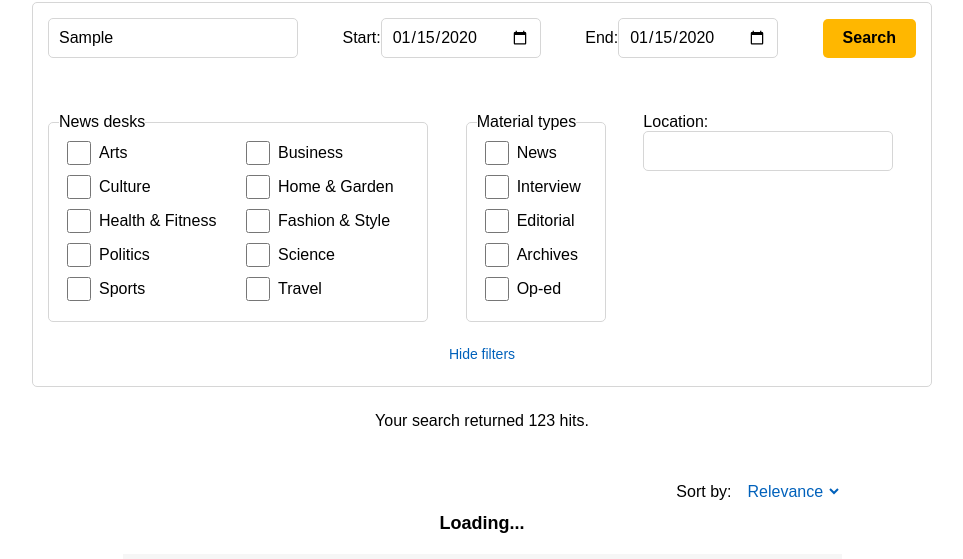
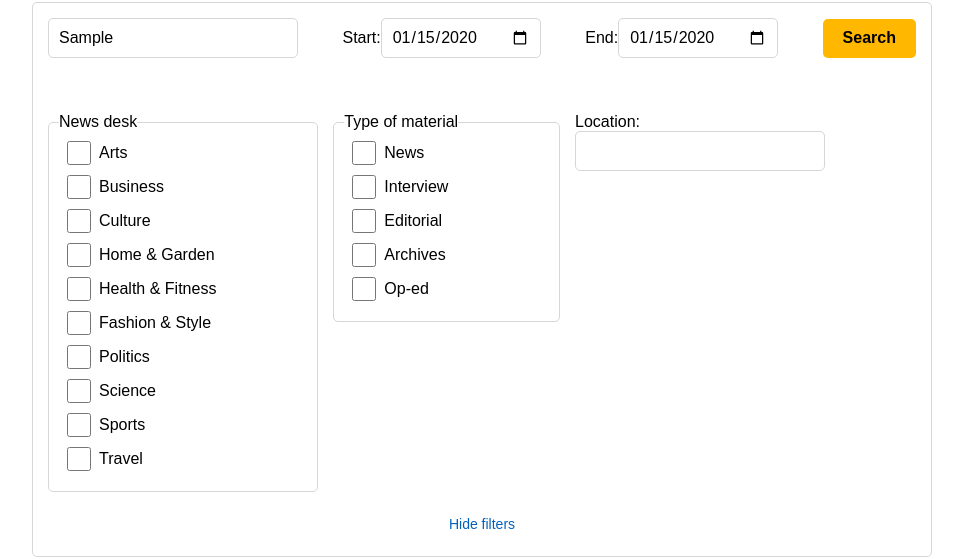
Before and after one commit to MatthewBerglund/nytimes-article-searcher-react, a React (Create React App) app: page / in a window 1280 px wide. Both pictures are taken after typing "Sample", "2020-01-15", "2020-01-15" into the empty fields and a click on the button "Show filters". Shown: the part 85-644 px from the top of the page, without its empty margins (158-1121 px from the left). Built offline with nearby package versions, Linux system fonts and the light colour scheme; the HTML template or start-up script is replaced by a standard one.

Commit message:
Change App component to use hooks, refactor all other components accordingly

```diff
--- a/package.json
+++ b/package.json
@@ -1,6 +1,7 @@
 {
   "name": "nytimes-article-searcher",
   "version": "0.1.0",
+  "homepage": "https://matthewberglund.github.io/nytimes-article-searcher-react",
   "private": true,
   "dependencies": {
     "@testing-library/jest-dom": "^5.16.2",
@@ -12,6 +13,8 @@
     "web-vitals": "^2.1.4"
   },
   "scripts": {
+    "predeploy": "npm run build",
+    "deploy": "gh-pages -d build",
     "start": "react-scripts start",
     "build": "react-scripts build",
     "test": "react-scripts test",
@@ -34,5 +37,8 @@
       "last 1 firefox version",
       "last 1 safari version"
     ]
+  },
+  "devDependencies": {
+    "gh-pages": "^3.2.3"
   }
 }
--- a/src/App.js
+++ b/src/App.js
@@ -1,67 +1,20 @@
-import React from 'react';
+import React, { useState } from 'react';
 import './App.css';
 import SearchForm from './SearchForm';
 import SearchSort from './SearchSort';
 import SearchResults from './SearchResults';
-import { camelCaseify } from './helpers';
-import { is } from '@babel/types';
 
-class App extends React.Component {
-  state = {
-    search: {
+function App() {
+  const [search, setSearch] = useState({
     query: '',
     begin: '',
     end: '',
     glocation: '',
-      sortBy: 'relevance'
-    }
-  }
-
-  addFiltersToState = filters => {
-    const search = {...this.state.search};
-
-    filters.forEach(filter => {
-      const filterType = camelCaseify(filter.filterType);
-      search[filterType] = {};
-
-      const labels = filter.labels;
-      labels.forEach(label => {
-        label = camelCaseify(label);
-        search[filterType][label] = {
-          isChecked: false
-        }
-      });
+    sortBy: 'relevance',
+    newsDesk: [],
+    typeOfMaterial: []
   });
 
-    this.setState({
-      search
-    });
-  }
-
-  setInputState = event => {
-    const search = {...this.state.search}
-    const input = event.target;
-    const name = input.name;
-
-    if (input.type === 'checkbox') {
-      const fieldset = input.dataset.fieldset;
-      const filterType = search[fieldset];
-      Object.keys(filterType).forEach(key => {
-        if (key === name) {
-          const filter = filterType[key];
-          filter.isChecked = !filter.isChecked;
-        }
-      });
-    } else {
-      search[name] = input.value;
-    }
-
-    this.setState({
-      search
-    });
-  }
-
-  render() {
   return (
     <div>
       <header>
@@ -69,16 +22,15 @@ class App extends React.Component {
       </header>
       <main>
         <SearchForm
-            search={this.state.search}
-            addFiltersToState={this.addFiltersToState}
-            setInputState={this.setInputState}
+          search={search}
+          setSearch={setSearch}
         />
         <div id="total-hits-container">
           <p>Your search returned 123 hits.</p>
         </div>
         <SearchSort
-            search={this.state.search}
-            setInputState={this.setInputState}
+          search={search}
+          setSearch={setSearch}
         />
         <p id="loading-msg">Loading...</p>
         <SearchResults />
@@ -86,6 +38,5 @@ class App extends React.Component {
     </div>
   );
 }
-}
 
 export default App;
--- a/src/FieldsetOption.js
+++ b/src/FieldsetOption.js
@@ -2,27 +2,42 @@ import React from "react";
 import { slugify, camelCaseify } from './helpers';
 
 class FieldsetOption extends React.Component {
-  handleChange = event => {
-    this.props.setInputState(event);
+  handleCheckboxChange = e => {
+    const checkbox = e.target;
+    const filterValue = checkbox.value;
+    const filterField = checkbox.dataset.filterField;
+    const isFilterActive = checkbox.checked;
+    this.toggleFilter(filterField, filterValue, isFilterActive);
+  }
+
+  toggleFilter = (filterField, filterValue, isFilterActive) => {
+    const searchState = {...this.props.search};
+    if (isFilterActive) {
+      searchState[filterField].push(filterValue);
+    } else {
+      const indexToRemove = searchState[filterField].indexOf(filterValue);
+      searchState[filterField].splice(indexToRemove, 1);
+    }
+    this.props.setSearch(searchState);
   }
 
   render() {
-    const {filterType, label, state} = this.props;
-    const inputID = `${slugify(filterType)}-${slugify(label)}`;
+    const {filterField, filterValue, search} = this.props;
+    const inputID = `${slugify(filterField)}-${slugify(filterValue)}`;
+    const isFilterActive = search[camelCaseify(filterField)].includes(filterValue);
 
     return (
       <li className="fieldset-option-container">
         <input
           type="checkbox"
-          name={camelCaseify(label)}
           id={inputID}
-          value={label}
-          checked={state.isChecked}
-          onChange={this.handleChange}
-          data-fieldset={camelCaseify(filterType)}
+          value={filterValue}
+          data-filter-field={camelCaseify(filterField)}
+          checked={isFilterActive}
+          onChange={this.handleCheckboxChange}
         />
         <label htmlFor={inputID}>
-          {label}
+          {filterValue}
         </label>
       </li>
     );
--- a/src/FilterFieldset.js
+++ b/src/FilterFieldset.js
@@ -1,24 +1,25 @@
 import React from "react";
 import FieldsetOption from "./FieldsetOption";
-import { slugify, camelCaseify } from './helpers';
+import { slugify } from './helpers';
 
 class FilterFieldset extends React.Component {
   render() {
-    const {details, state, setInputState} = this.props;
-    const fieldsetID = `${slugify(details.filterType)}-fieldset`;
+    const filterField = this.props.filterField;
+    const filterValues = this.props.filterValues;
+    const fieldsetID = `${slugify(filterField)}-fieldset`;
 
     return (
       <fieldset id={fieldsetID}>
-          <legend>{details.filterType}</legend>
+          <legend>{filterField}</legend>
           <ul>
-            {details.labels.map(label => {
+            {filterValues.map(value => {
               return (
                 <FieldsetOption
-                  key={slugify(label)}
-                  label={label}
-                  filterType={details.filterType}
-                  state={state[camelCaseify(label)]}
-                  setInputState={setInputState}
+                  key={slugify(value)}
+                  filterValue={value}
+                  filterField={filterField}
+                  search={this.props.search}
+                  setSearch={this.props.setSearch}
                 />
               );
             })}
--- a/src/SearchForm.js
+++ b/src/SearchForm.js
@@ -3,20 +3,11 @@ import FilterFieldset from './FilterFieldset';
 
 class SearchForm extends React.Component {
   state = {
-    isMenuOpen: false
+    isMenuOpen: false,
   };
 
-  componentDidMount() {
-    const filters = [
-      this.newsDesks,
-      this.materialTypes
-    ];
-    this.props.addFiltersToState(filters);
-  }
-
-  newsDesks = {
-    filterType: 'News desks',
-    labels: [
+  filters = {
+    newsDesk: [
       'Arts',
       'Business',
       'Culture',
@@ -27,12 +18,8 @@ class SearchForm extends React.Component {
       'Science',
       'Sports',
       'Travel'
-    ]
-  }
-
-  materialTypes = {
-    filterType: 'Material types',
-    labels: [
+    ],
+    typeOfMaterial: [
       'News',
       'Interview',
       'Editorial',
@@ -41,24 +28,32 @@ class SearchForm extends React.Component {
     ]
   }
 
-  handleInputChange = event => {
-    this.props.setInputState(event);
+  handleFormElementChange = e => {
+    const name = e.target.name;
+    const value = e.target.value;
+    this.updateSearch(name, value);
+  }
+
+  updateSearch = (name, value) => {
+    const searchState = {...this.props.search};
+    searchState[name] = value;
+    this.props.setSearch(searchState);
   }
 
   renderFiltersContainer = () => {
-    const search = this.props.search;
-
     return (
       <div id="filters-container">
         <FilterFieldset
-          details={this.newsDesks}
-          state={search.newsDesks}
-          setInputState={this.props.setInputState}
+          filterField="News desk"
+          filterValues={this.filters.newsDesk}
+          search={this.props.search}
+          setSearch={this.props.setSearch}
         />
         <FilterFieldset
-          details={this.materialTypes}
-          state={search.materialTypes}
-          setInputState={this.props.setInputState}
+          filterField="Type of material"
+          filterValues={this.filters.typeOfMaterial}
+          search={this.props.search}
+          setSearch={this.props.setSearch}
         />
         <div>
           <label htmlFor="location-search">Location:</label>
@@ -66,8 +61,8 @@ class SearchForm extends React.Component {
             type="search"
             id="location-search"
             name="glocation"
-            value={search.glocation}
-            onChange={this.handleInputChange}
+            value={this.props.search.glocation}
+            onChange={this.handleFormElementChange}
           />
         </div>
       </div>
@@ -77,7 +72,6 @@ class SearchForm extends React.Component {
   render() {
     const isMenuOpen = this.state.isMenuOpen;
     const filtersContainer = isMenuOpen ? this.renderFiltersContainer() : null;
-    const search = this.props.search;
 
     return (
       <form>
@@ -88,8 +82,8 @@ class SearchForm extends React.Component {
               id="query-input"
               name="query"
               placeholder="Enter a search term"
-              value={search.query}
-              onChange={this.handleInputChange}
+              value={this.props.search.query}
+              onChange={this.handleFormElementChange}
             />
           </div>
           <div>
@@ -98,8 +92,8 @@ class SearchForm extends React.Component {
               type="date"
               id="begin-date"
               name="begin"
-              value={search.begin}
-              onChange={this.handleInputChange}
+              value={this.props.search.begin}
+              onChange={this.handleFormElementChange}
             />
           </div>
           <div>
@@ -108,8 +102,8 @@ class SearchForm extends React.Component {
               type="date"
               id="end-date"
               name="end"
-              value={search.end}
-              onChange={this.handleInputChange}
+              value={this.props.search.end}
+              onChange={this.handleFormElementChange}
             />
           </div>
           <button id="submit">Search</button>
--- a/src/SearchSort.js
+++ b/src/SearchSort.js
@@ -1,6 +1,16 @@
 import React from "react";
 
 class SearchSort extends React.Component {
+  handleSelectChange = e => {
+    this.updateSortBy(e.target.value);
+  }
+
+  updateSortBy = value => {
+    const searchState = {...this.props.search};
+    searchState.sortBy = value;
+    this.props.setSearch(searchState);
+  }
+
   render() {
     return (
       <div id="sort-by-container">
@@ -9,7 +19,7 @@ class SearchSort extends React.Component {
           name="sortBy"
           id="sort-by-select"
           value={this.props.search.sortBy}
-          onChange={event => {this.props.setInputState(event)}}
+          onChange={this.handleSelectChange}
         >
           <option value="newest">Newest</option>
           <option value="oldest">Oldest</option>
```
Also changed, not shown: 1 other file (tests, documents, lock files or other folders). Lines whose indentation alone changed are shown as unchanged.
